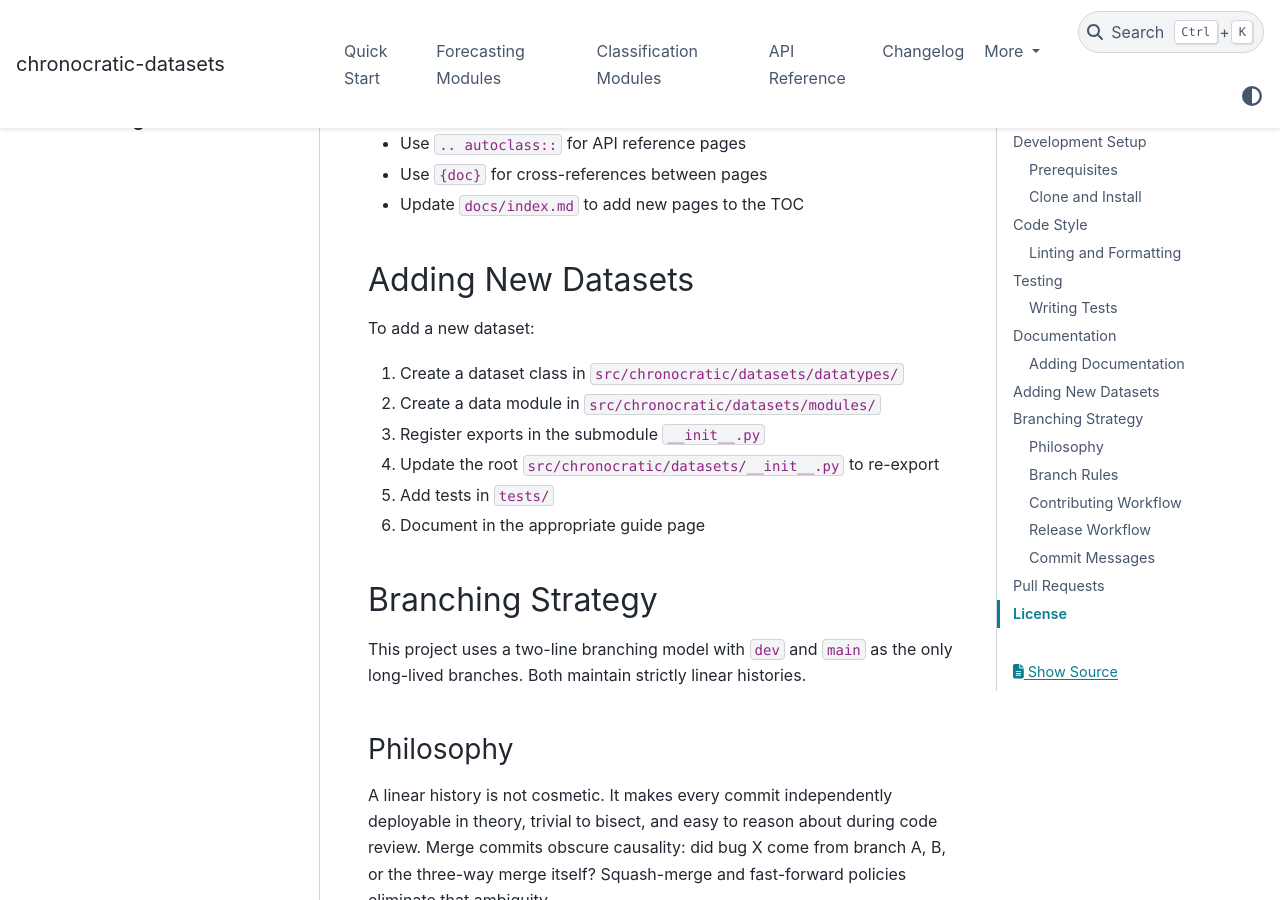
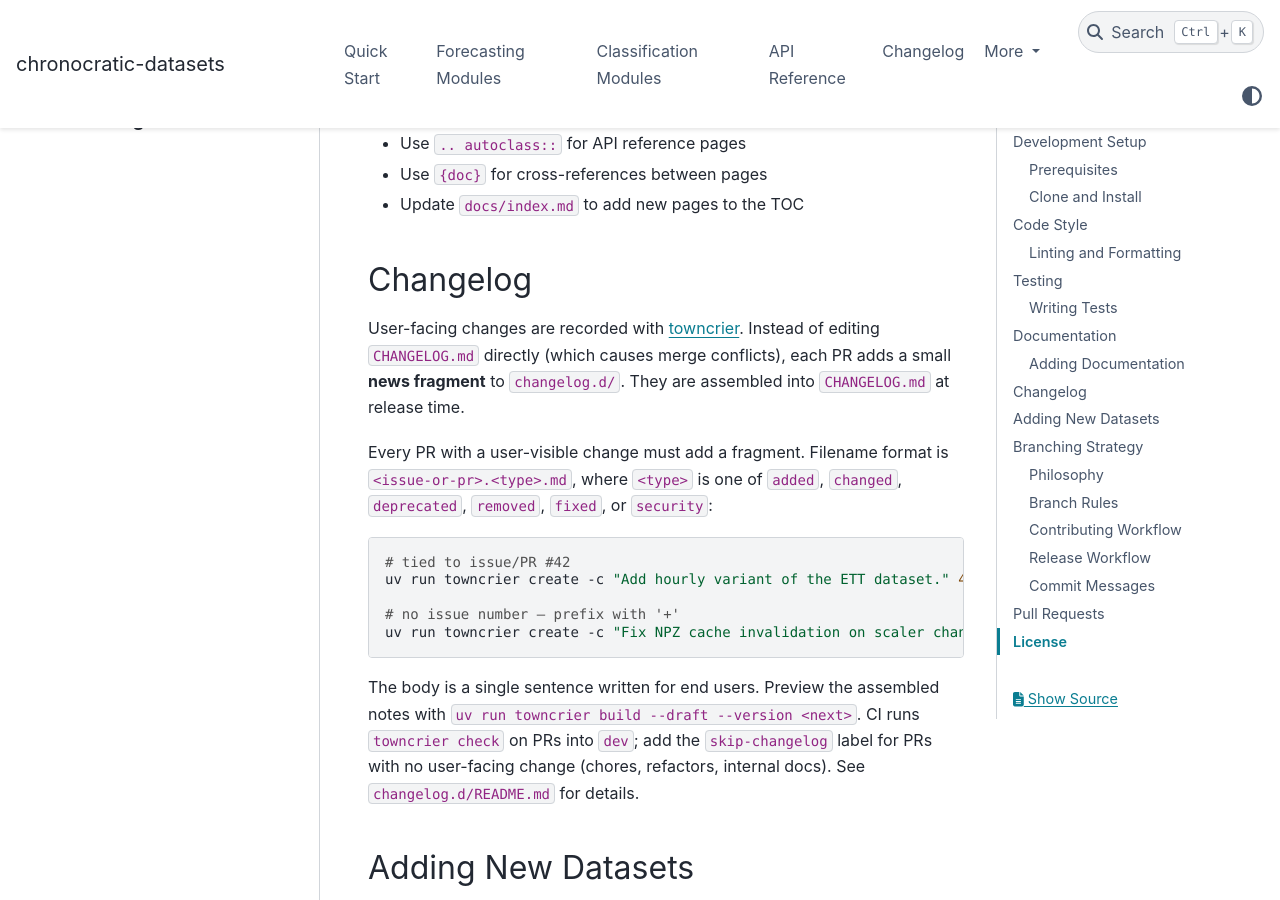
Before and after one commit to chronocratic/chronocratic-datasets, a Sphinx documentation site: the page built from docs/contributing.md, in a window 1280 px wide and 900 px high, scrolled down 2227 px. Built offline with Sphinx 7.4.7 and the PyData theme 0.15.4, drawn with Linux system fonts in a browser that asks for light colours; the version number could not be read and is left out; some of the changed text lies outside the part shown.

Commit message:
feat(changelog): adopt towncrier for fragment-based changelog
Replace the hand-maintained, duplicated changelog with a single-source
towncrier workflow so the repo, GitHub releases, and Read the Docs stay
in sync without manual copying.

- Add [tool.towncrier] config in pyproject.toml: changelog.d/ fragment
  directory, Keep a Changelog types (added/changed/deprecated/removed/
  fixed/security), GitHub issue links, and marker-based section insertion.
  Add towncrier as a dev dependency.
- Promote the changelog to a canonical root CHANGELOG.md with a towncrier
  release-notes marker; docs/changelog.md now {include}s it so RTD renders
  the same file (no duplication).
- Add changelog.d/ with a README documenting the fragment workflow.
- Document the fragment + release process in docs/contributing.md.
- CI: add a changelog job running `towncrier check` on PRs into dev,
  bypassable via the skip-changelog label for non-user-facing changes.
- Add release-notes.yml: on a published release, replace the release body
  with the matching CHANGELOG.md section (read-only on main).

Release flow: fragments land per-PR on dev, `towncrier build` assembles
them at release time, then dev fast-forwards to main and the tag is cut.

````diff
--- a/docs/contributing.md
+++ b/docs/contributing.md
@@ -84,6 +84,31 @@ uv run sphinx-build -b html docs/ docs/_build/
 - Use `{doc}` for cross-references between pages
 - Update `docs/index.md` to add new pages to the TOC
 
+## Changelog
+
+User-facing changes are recorded with [towncrier](https://towncrier.readthedocs.io/).
+Instead of editing `CHANGELOG.md` directly (which causes merge conflicts), each PR
+adds a small **news fragment** to `changelog.d/`. They are assembled into
+`CHANGELOG.md` at release time.
+
+Every PR with a user-visible change must add a fragment. Filename format is
+`<issue-or-pr>.<type>.md`, where `<type>` is one of `added`, `changed`,
+`deprecated`, `removed`, `fixed`, or `security`:
+
+```bash
+# tied to issue/PR #42
+uv run towncrier create -c "Add hourly variant of the ETT dataset." 42.added.md
+
+# no issue number — prefix with '+'
+uv run towncrier create -c "Fix NPZ cache invalidation on scaler change." +cache.fixed.md
+```
+
+The body is a single sentence written for end users. Preview the assembled notes
+with `uv run towncrier build --draft --version <next>`. CI runs
+`towncrier check` on PRs into `dev`; add the `skip-changelog` label for PRs with no
+user-facing change (chores, refactors, internal docs). See `changelog.d/README.md`
+for details.
+
 ## Adding New Datasets
 
 To add a new dataset:
@@ -142,6 +167,16 @@ PRs from `dev` into `main` are **restricted to maintainers** and must be **fast-
 
 Because `dev` squash-merges feature work and `main` fast-forwards from `dev`, both branches stay linear. `git log --oneline main` reads as a chronological changelog. `git bisect` works without navigating merge diamonds.
 
+To cut a release, assemble the accumulated news fragments **on `dev`** before fast-forwarding to `main`:
+
+```bash
+git checkout dev && git pull
+uv run towncrier build --version 0.1.0a2   # writes CHANGELOG.md, removes fragments
+git commit -am "chore(release): v0.1.0a2"
+```
+
+Fast-forward `dev` into `main`, then create the release/tag (GitHub UI or CLI). Publishing the GitHub release triggers the PyPI upload and syncs the release notes from the matching `CHANGELOG.md` section automatically.
+
 ### Commit Messages
 
 Use [Conventional Commits](https://www.conventionalcommits.org/) format:
````
Also changed, not shown: CHANGELOG.md (added, +37 -0 lines), docs/changelog.md (+2 -30 lines), pyproject.toml (+41 -0 lines), changelog.d/README.md (added), 3 other files.
